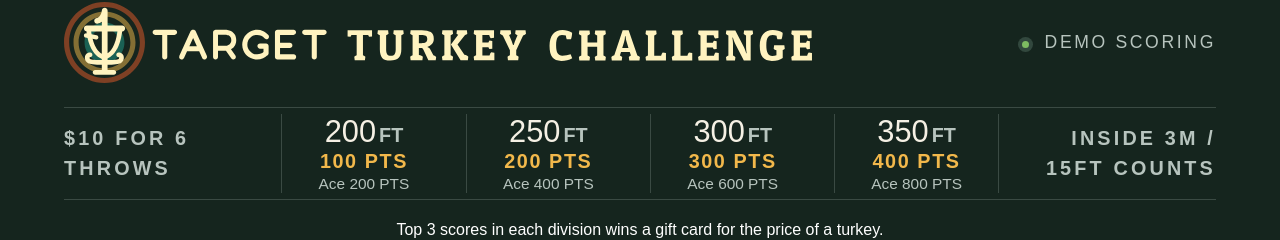
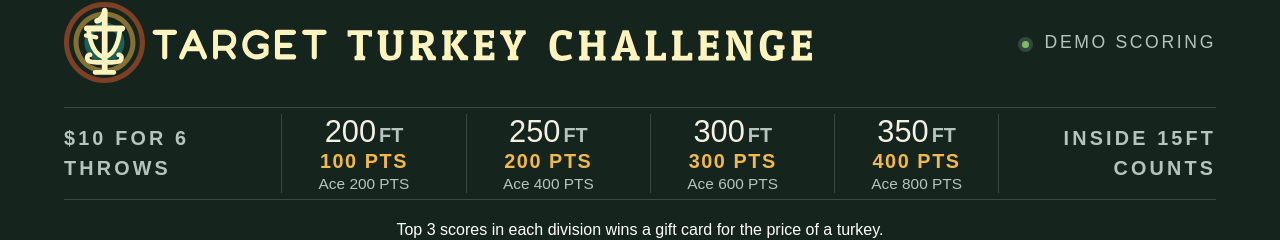
Before and after one commit to sharibenko/disc-golf-turkey-shoot-2026, a Next.js app: page /demo in a window 1280 px wide. Shown: the part 69-309 px from the top of the page. Built offline with nearby package versions, Linux system fonts and the light colour scheme.

Commit message:
Correct inside distance wording to 15ft

```diff
--- a/app/leaderboard-view.tsx
+++ b/app/leaderboard-view.tsx
@@ -41,7 +41,7 @@ export function LeaderboardView({ event, syncError = null, demoControls, footer
     <section className="score-reference leaderboard-score-reference" aria-label="Circle hit scoring">
       <span>$10 for 6 Throws</span>
       {DISTANCES.map((feet) => <div key={feet}><strong>{feet}<small>FT</small></strong><b>{POINTS[feet]} PTS</b><small className="ace-reference"><span className="ace-label">Ace</span>{" "}<span>{POINTS[feet] * 2} PTS</span></small></div>)}
-      <p><span className="mobile-entry-price">$10 for 6 Throws | </span>Inside 3m / 15ft counts</p>
+      <p><span className="mobile-entry-price">$10 for 6 Throws | </span>Inside 15ft counts</p>
     </section>
     <p className="division-prize-note">Top 3 scores in each division wins a gift card for the price of a turkey.</p>
     {syncError && <small className="sync-error leaderboard-sync-error">Google Sheets connection: {syncError}</small>}
```
